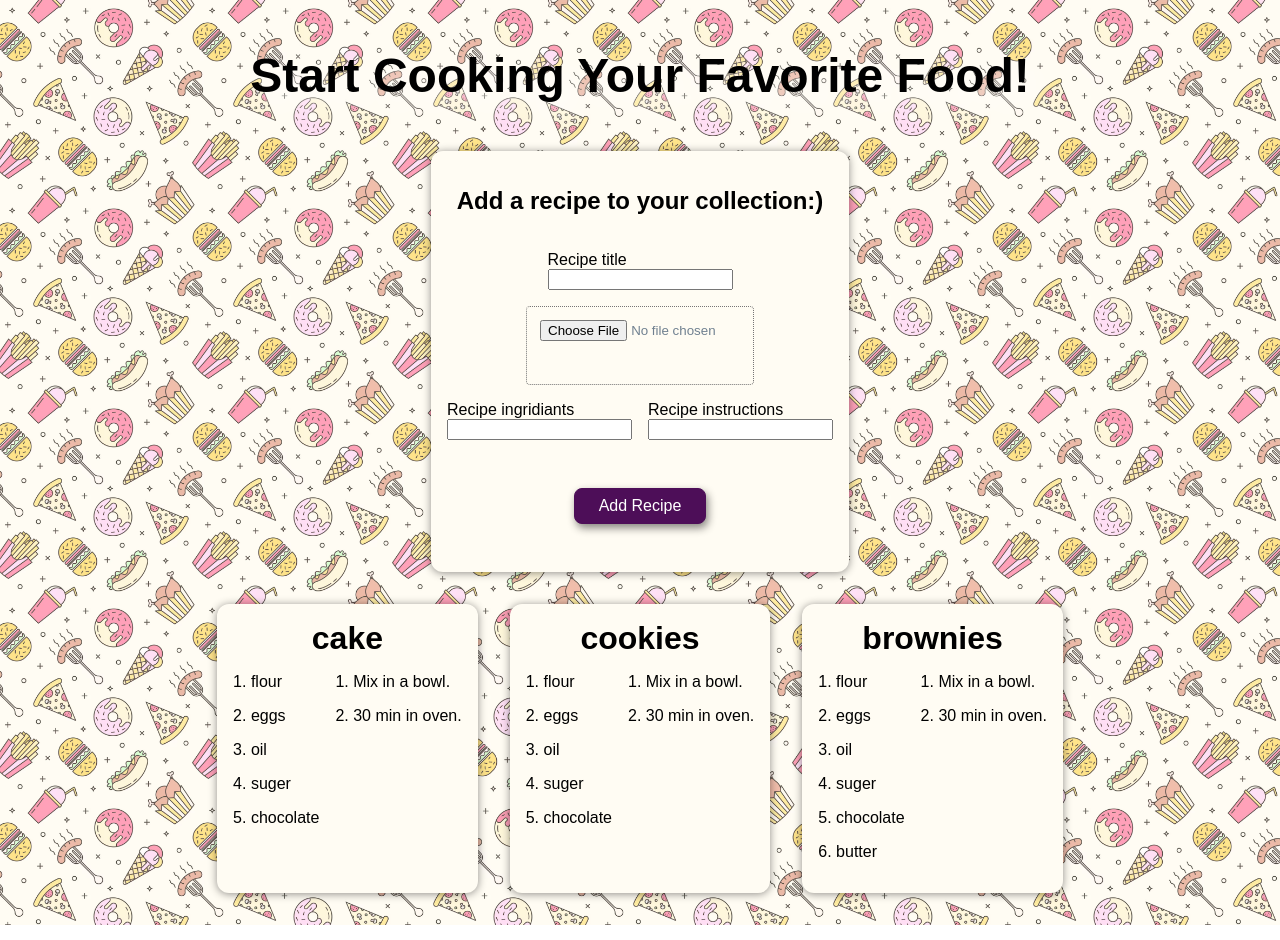
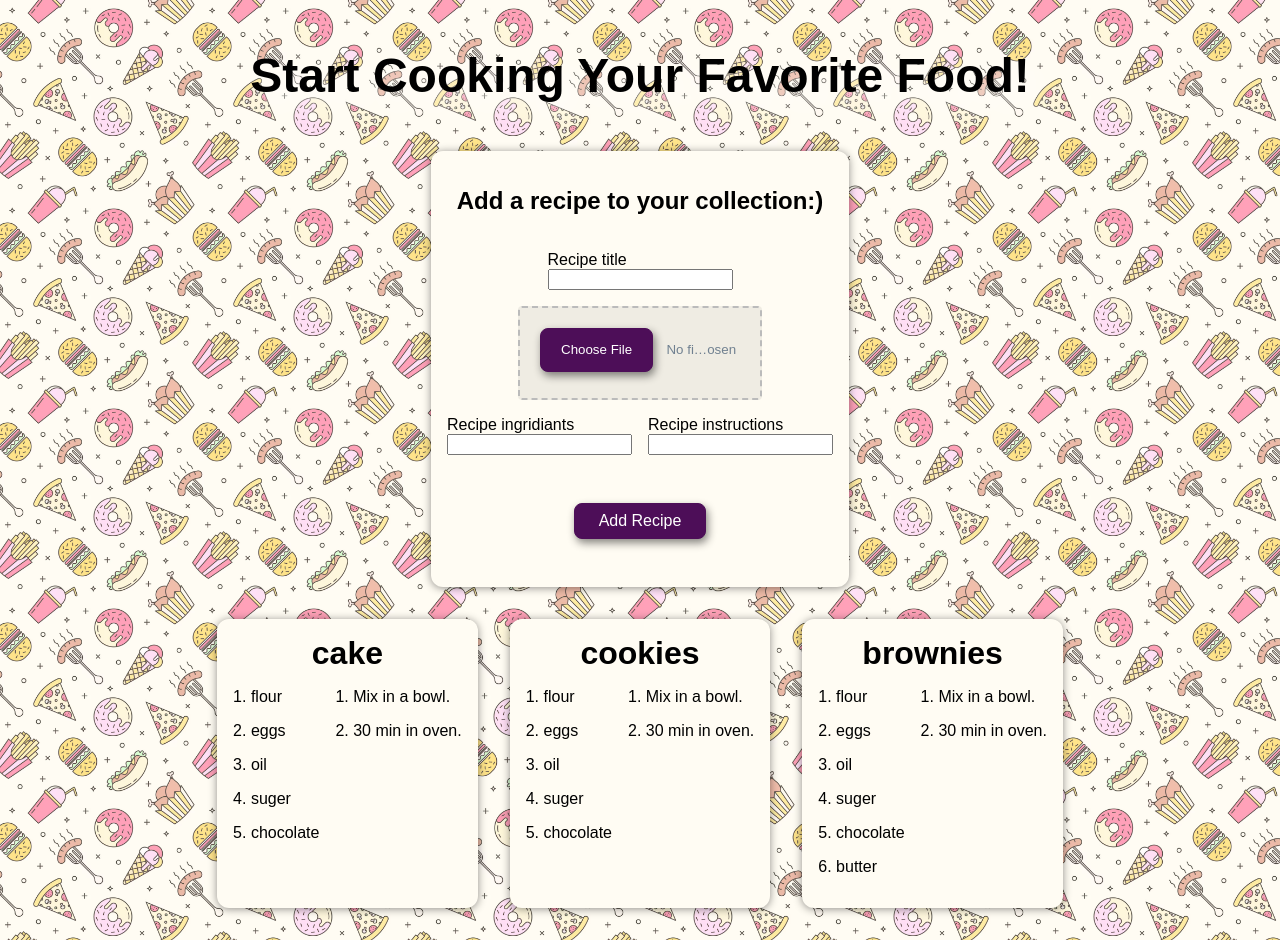
Before and after one commit to shanishalev10-alt/recipe-app, a React (Create React App) app: page / in a window 1280 px wide. Built offline with nearby package versions, Linux system fonts and the light colour scheme.

Commit message:
Added nice css for file input

```diff
--- a/src/App.module.css
+++ b/src/App.module.css
@@ -10,4 +10,5 @@
   text-shadow: 10px 10px 30px rgb(255, 255, 255);
   font-weight: 900;
   font-size: 3rem;
+  text-align: center;
 }
--- a/src/components/AddRecipe/AddRecipe.js
+++ b/src/components/AddRecipe/AddRecipe.js
@@ -78,7 +78,7 @@ const AddRecipe = (props) => {
           <h2>Add a recipe to your collection:)</h2>
           <label className={styles.label}>
             Recipe title
-            <input type="text" value={title} onChange={titleChangeHandler}/>
+            <input type="text" value={title} onChange={titleChangeHandler} name="title"/>
           </label>
           <label className={styles["drop-zone"]}>
             <input
--- a/src/components/AddRecipe/AddRecipe.module.css
+++ b/src/components/AddRecipe/AddRecipe.module.css
@@ -35,6 +35,36 @@
   cursor: pointer;
 }
 
+.file-input[type="file"] {
+  margin: auto;
+  padding: 1.5em;
+  border: 2px dashed #bbb;
+  background-color: #00000010;
+  transition: border-color 0.25s ease-in-out;
+  &::file-selector-button {
+    padding: 1em 1.5em;
+    border-width: 0;
+    border-radius: 0.5rem;
+    color: hsl(210 40% 90%);
+    transition: all 0.25s ease-in-out;
+    cursor: pointer;
+    margin-right: 1em;
+    border: 1px solid #4d0e58;
+    color: white;
+    background: #4d0e58;
+    box-shadow: 2px 4px 8px rgba(0, 0, 0, 0.479);
+  }
+  &:hover {
+    border-color: #888;
+
+    &::file-selector-button {
+      background: #613069;
+      border-color: #854591;
+      box-shadow: 1px 2px 4px rgba(0, 0, 0, 0.564);
+    }
+  }
+}
+
 .label {
   display: flex;
   flex-direction: column;
--- a/src/components/Recipes/Recipes.module.css
+++ b/src/components/Recipes/Recipes.module.css
@@ -14,6 +14,7 @@
   display: flex;
   flex-wrap: wrap;
   align-items: stretch;
+  justify-content: center;
 }
 
 .recipes img {
```
